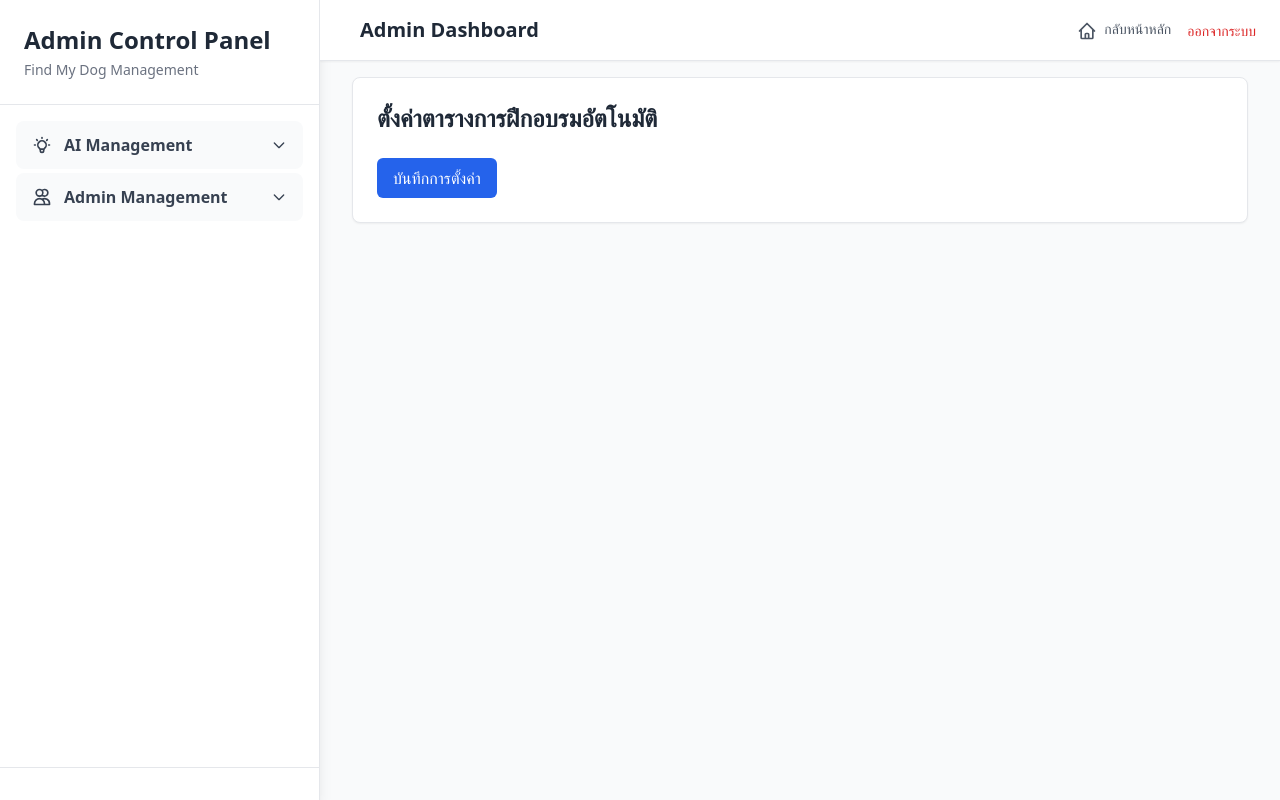
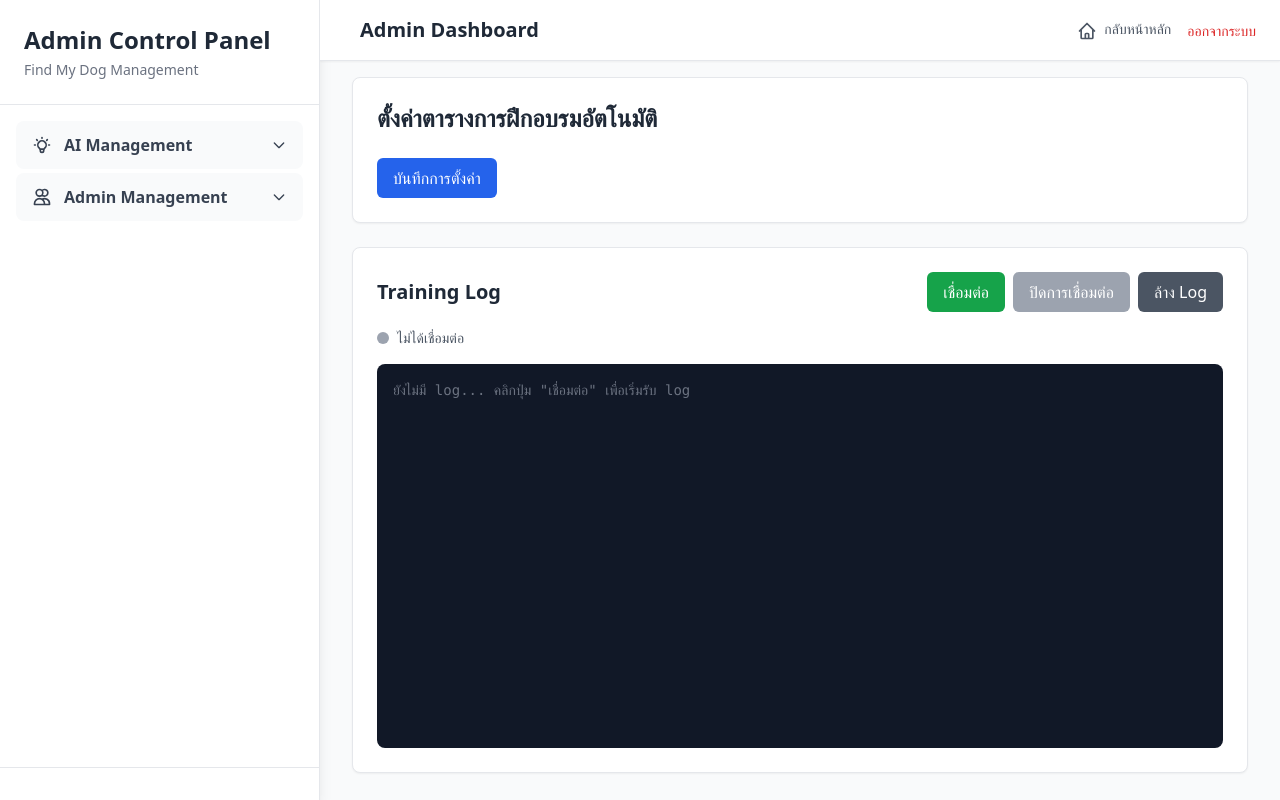
Before and after one commit to Nattawat66/FindMyDog, a Django app: page /SetautoTraining/ in a window 1280 px wide. Run offline with Django 5.2, Linux system fonts and the light colour scheme; data that the repository does not hold is empty; some libraries are stand-ins or nearby versions.

Commit message:
api retrain auto sse  14/1/69

```diff
--- /dev/null
+++ b/myapp/serverFast.py
@@ -0,0 +1,36 @@
+import requests
+import logging
+
+logger = logging.getLogger(__name__)
+
+FASTAPI_BASE_URL = "http://127.0.0.1:8001"  # แก้ตามที่คุณรัน fastapi
+TRAIN_ENDPOINT = "/TRAIN-KNN02/"
+
+def trainKNN():
+    """
+    เรียก FastAPI เพื่อ train KNN จาก embeddings ใน DogImage
+    """
+    url = FASTAPI_BASE_URL + TRAIN_ENDPOINT
+
+    try:
+        resp = requests.post(url, timeout=300)
+
+        if resp.status_code != 200:
+            logger.error(f"Train KNN failed: {resp.status_code} {resp.text}")
+            return {
+                "status": "error",
+                "code": resp.status_code,
+                "detail": resp.text
+            }
+
+        data = resp.json()
+        logger.info(f"Train KNN success: {data}")
+
+        return data
+
+    except requests.exceptions.RequestException as e:
+        logger.exception("Cannot connect to FastAPI")
+        return {
+            "status": "error",
+            "detail": str(e)
+        }
--- a/myapp/tasks.py
+++ b/myapp/tasks.py
@@ -21,14 +21,15 @@ def retrain_model():
         "Authorization": f"Bearer {token}"
     }
 
-    fastapi_url = "http://localhost:8000/retrain-model-face"
+    fastapi_url = "http://localhost:8001/retrain-model-face"
 
     try:
         response = requests.post(fastapi_url, headers=headers, timeout=5)
         print("FastAPI Status:", response.status_code)
 
         if response.status_code == 200:
-            print(" Django Task: FastAPI accepted token.")
+            data = response.json()
+            print(f"[Django] SUCCESS: Message from FastAPI: {data.get('message')}")
         else:
             print(" Django Task: FastAPI rejected token", response.text)
 
--- a/myapp/templates/admin/Training/SetautoTraining.html
+++ b/myapp/templates/admin/Training/SetautoTraining.html
@@ -3,8 +3,9 @@
 {% block title %}Set Auto Training Schedule{% endblock %}
 
 {% block content %}
-<div class="max-w-4xl mx-auto">
-  <div class="max-w-4xl mx-auto bg-white p-6 rounded-lg shadow-sm border border-gray-200">
+<div class="max-w-4xl mx-auto space-y-6">
+  <!-- Form Section -->
+  <div class="bg-white p-6 rounded-lg shadow-sm border border-gray-200">
     <h1 class="text-2xl font-bold text-gray-800 mb-4">ตั้งค่าตารางการฝึกอบรมอัตโนมัติ</h1>
 
     <form method="POST" action="{% url 'retrain_model' %}" class="space-y-6">
@@ -40,5 +41,127 @@
 
     </form>
   </div>
+
+  <!-- Training Log Section -->
+  <div class="bg-white p-6 rounded-lg shadow-sm border border-gray-200" x-data="trainingLog()">
+    <div class="flex justify-between items-center mb-4">
+      <h2 class="text-xl font-bold text-gray-800">Training Log</h2>
+      <div class="flex gap-2">
+        <button
+          @click="connect()"
+          :disabled="isConnected"
+          class="px-4 py-2 bg-green-600 text-white rounded-md hover:bg-green-700 disabled:bg-gray-400 disabled:cursor-not-allowed focus:outline-none focus:ring-2 focus:ring-green-500">
+          <span x-show="!isConnected">เชื่อมต่อ</span>
+          <span x-show="isConnected">เชื่อมต่อแล้ว</span>
+        </button>
+        <button
+          @click="disconnect()"
+          :disabled="!isConnected"
+          class="px-4 py-2 bg-red-600 text-white rounded-md hover:bg-red-700 disabled:bg-gray-400 disabled:cursor-not-allowed focus:outline-none focus:ring-2 focus:ring-red-500">
+          ปิดการเชื่อมต่อ
+        </button>
+        <button
+          @click="clearLogs()"
+          class="px-4 py-2 bg-gray-600 text-white rounded-md hover:bg-gray-700 focus:outline-none focus:ring-2 focus:ring-gray-500">
+          ล้าง Log
+        </button>
+      </div>
+    </div>
+
+    <!-- Status Indicator -->
+    <div class="mb-4 flex items-center gap-2">
+      <div class="w-3 h-3 rounded-full"
+           :class="isConnected ? 'bg-green-500 animate-pulse' : 'bg-gray-400'"></div>
+      <span class="text-sm text-gray-600" x-text="isConnected ? 'กำลังเชื่อมต่อ...' : 'ไม่ได้เชื่อมต่อ'"></span>
+    </div>
+
+    <!-- Log Display Area -->
+    <div class="bg-gray-900 text-green-400 p-4 rounded-lg font-mono text-sm h-96 overflow-y-auto"
+         id="log-container"
+         x-ref="logContainer">
+      <div x-show="logs.length === 0" class="text-gray-500">
+        ยังไม่มี log... คลิกปุ่ม "เชื่อมต่อ" เพื่อเริ่มรับ log
+      </div>
+      <template x-for="(log, index) in logs" :key="index">
+        <div class="mb-1" x-text="log"></div>
+      </template>
+    </div>
+  </div>
 </div>
+
+<script>
+function trainingLog() {
+  return {
+    logs: [],
+    isConnected: false,
+    eventSource: null,
+    fastApiUrl: 'http://127.0.0.1:8001/train-progress',
+
+    connect() {
+      if (this.isConnected) return;
+
+      try {
+        // สร้าง EventSource เพื่อเชื่อมต่อกับ SSE endpoint
+        this.eventSource = new EventSource(this.fastApiUrl);
+
+        // เมื่อได้รับข้อมูล
+        this.eventSource.onmessage = (event) => {
+          try {
+            const data = JSON.parse(event.data);
+            const timestamp = new Date().toLocaleTimeString('th-TH');
+            const logMessage = `[${timestamp}] ${data.status || JSON.stringify(data)}`;
+            this.logs.push(logMessage);
+
+            // Auto scroll to bottom
+            this.$nextTick(() => {
+              const container = this.$refs.logContainer;
+              if (container) {
+                container.scrollTop = container.scrollHeight;
+              }
+            });
+          } catch (e) {
+            console.error('Error parsing SSE data:', e);
+            const timestamp = new Date().toLocaleTimeString('th-TH');
+            this.logs.push(`[${timestamp}] Error: ${event.data}`);
+          }
+        };
+
+        // เมื่อเกิด error
+        this.eventSource.onerror = (error) => {
+          console.error('SSE Error:', error);
+          const timestamp = new Date().toLocaleTimeString('th-TH');
+          this.logs.push(`[${timestamp}] ❌ การเชื่อมต่อเกิดข้อผิดพลาด`);
+          this.disconnect();
+        };
+
+        // เมื่อเชื่อมต่อสำเร็จ
+        this.eventSource.onopen = () => {
+          this.isConnected = true;
+          const timestamp = new Date().toLocaleTimeString('th-TH');
+          this.logs.push(`[${timestamp}] ✅ เชื่อมต่อสำเร็จ`);
+        };
+
+      } catch (error) {
+        console.error('Failed to connect:', error);
+        const timestamp = new Date().toLocaleTimeString('th-TH');
+        this.logs.push(`[${timestamp}] ❌ ไม่สามารถเชื่อมต่อได้: ${error.message}`);
+      }
+    },
+
+    disconnect() {
+      if (this.eventSource) {
+        this.eventSource.close();
+        this.eventSource = null;
+      }
+      this.isConnected = false;
+      const timestamp = new Date().toLocaleTimeString('th-TH');
+      this.logs.push(`[${timestamp}] 🔌 ปิดการเชื่อมต่อแล้ว`);
+    },
+
+    clearLogs() {
+      this.logs = [];
+    }
+  }
+}
+</script>
 {% endblock %}
--- a/myapp/urls.py
+++ b/myapp/urls.py
@@ -51,4 +51,7 @@ urlpatterns = [
     # URL สำหรับเกี่ยวกับจัดการ model
     path('model/retrain/', views.set_time_auto_training, name='retrain_model'),
     # path("debug/cache/", debug_cache),
+    path('set_trainKNN/', views.setTrainKnn, name='trainKnn'),
+    path('trainKNN/', views.trigger_train_knn, name='trainKNN')
+
     ]
--- a/myapp/views.py
+++ b/myapp/views.py
@@ -10,6 +10,21 @@ from .models import Dog, DogImage, User,Notification, AdoptionParent
 from django.db.models import Q
 from django.db import models
 from django.http import JsonResponse
+from django.views.decorators.csrf import csrf_exempt
+
+
+from .serverFast import trainKNN
+
+def setTrainKnn(request):
+    return render(request, 'admin/Training/set_trainKNN.html')
+
+@csrf_exempt  # หรือใช้ CSRF token จาก frontend
+def trigger_train_knn(request):
+    if request.method != "POST":
+        return JsonResponse({"status": "error", "detail": "POST only"}, status=405)
+
+    result = trainKNN()
+    return JsonResponse(result)
 
 
 # ---------- UI Render Views ----------
```
Also changed, not shown: findmydog/settings.py (+11 -3 lines), myapp/models.py (line endings or trailing spaces).
